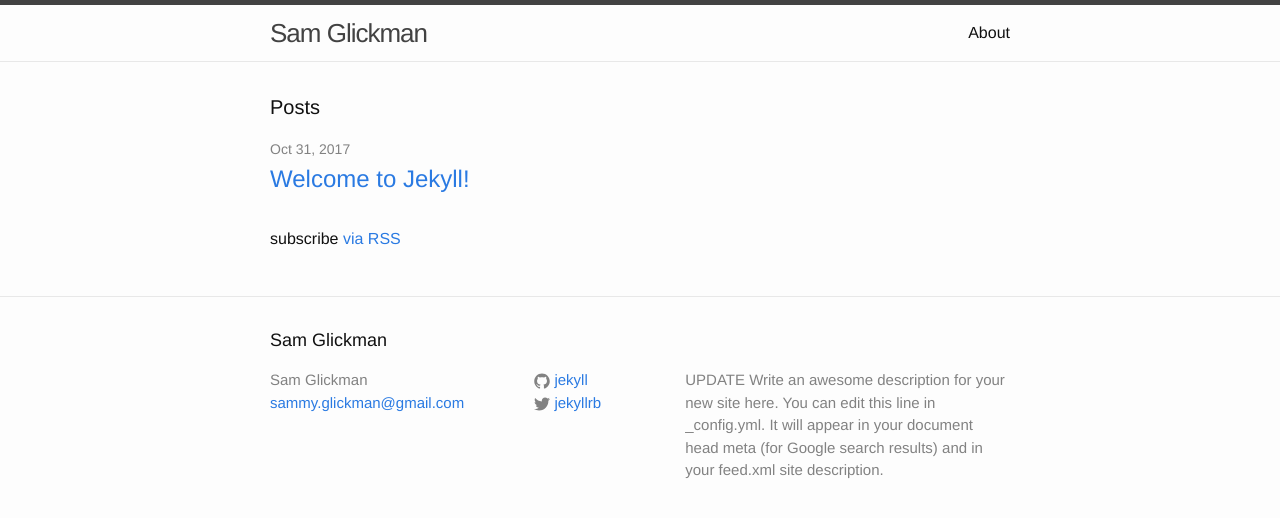
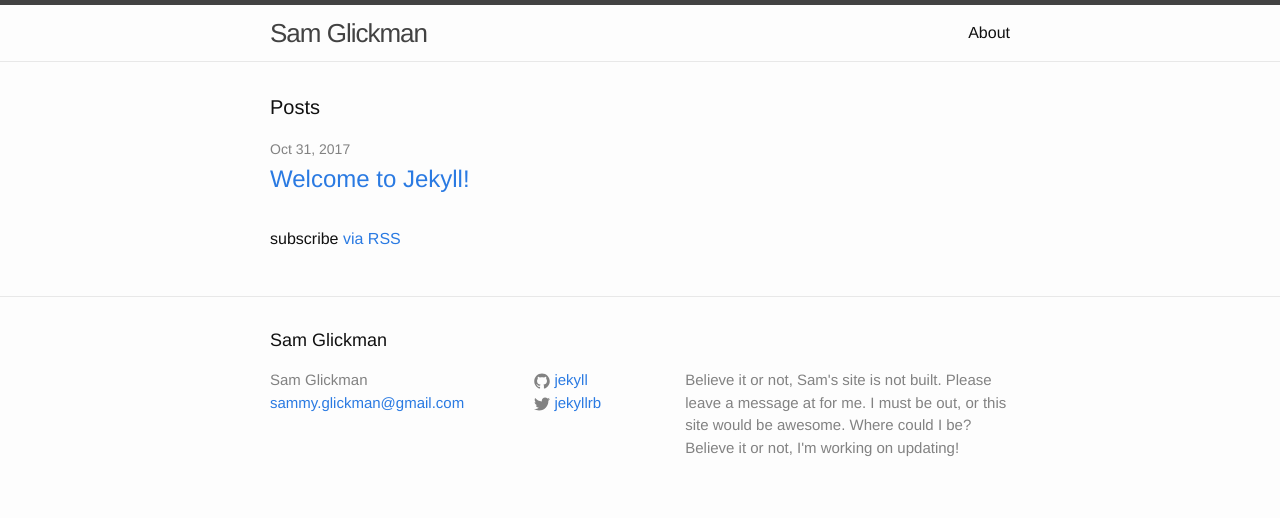
Before and after one commit to sglickman17/sglickman17.github.io, a Jekyll site: the page built from index.html, in a window 1280 px wide. Shown: the top 518 px of the page. Built offline with Jekyll 4.4.1, drawn with Linux system fonts in a browser that asks for light colours.

Commit message:
Update _config.yml

```diff
--- a/_config.yml
+++ b/_config.yml
@@ -10,9 +10,11 @@
 title: Sam Glickman
 email: sammy.glickman@gmail.com
 description: > # this means to ignore newlines until "baseurl:"
-  UPDATE Write an awesome description for your new site here. You can edit this
-  line in _config.yml. It will appear in your document head meta (for
-  Google search results) and in your feed.xml site description.
+  Believe it or not, Sam's site is not built.
+  Please leave a message at for me.
+  I must be out, or this site would be awesome.
+  Where could I be?
+  Believe it or not, I'm working on updating!
 baseurl: "" # the subpath of your site, e.g. /blog
 url: "http://yourdomain.com" # the base hostname & protocol for your site
 twitter_username: jekyllrb
```
